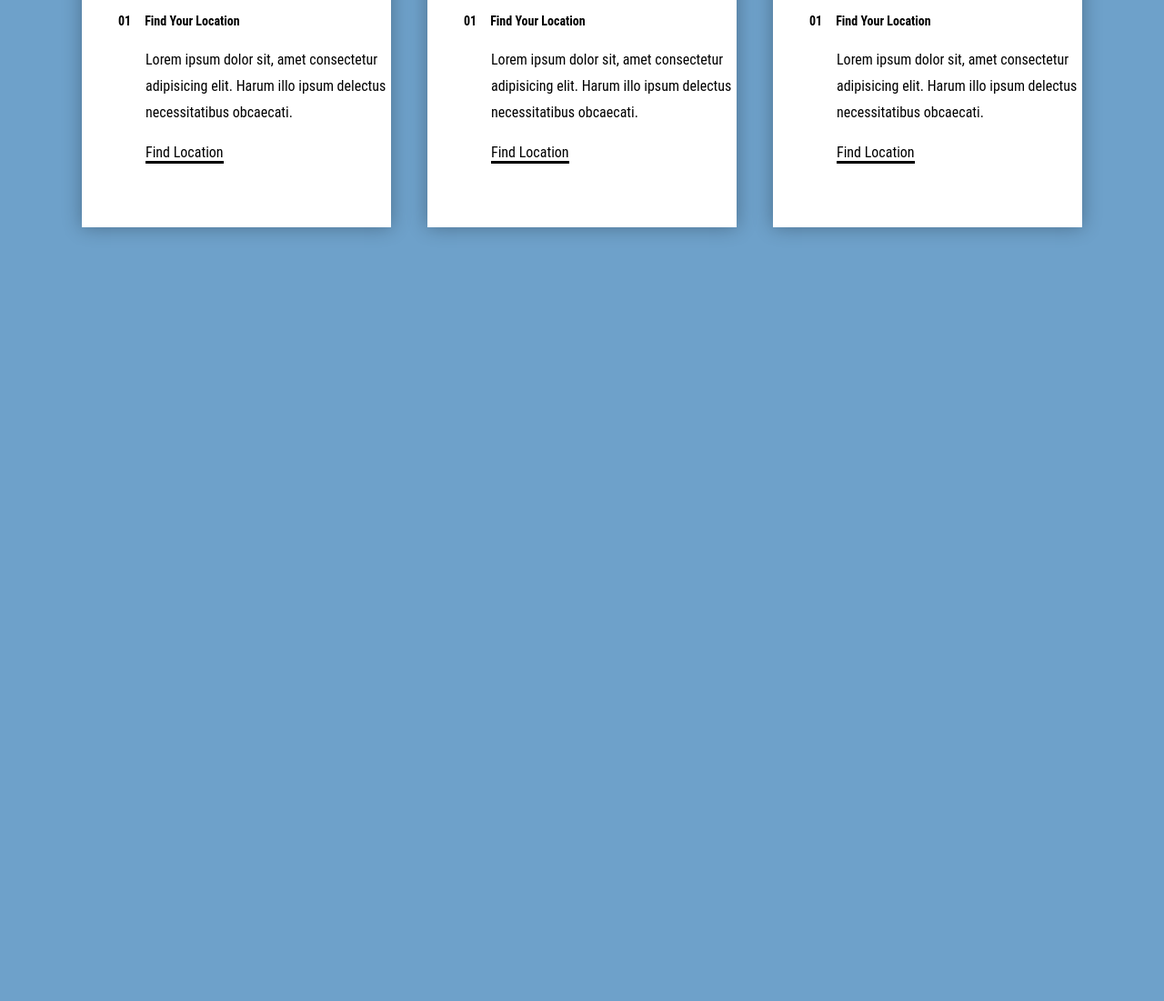
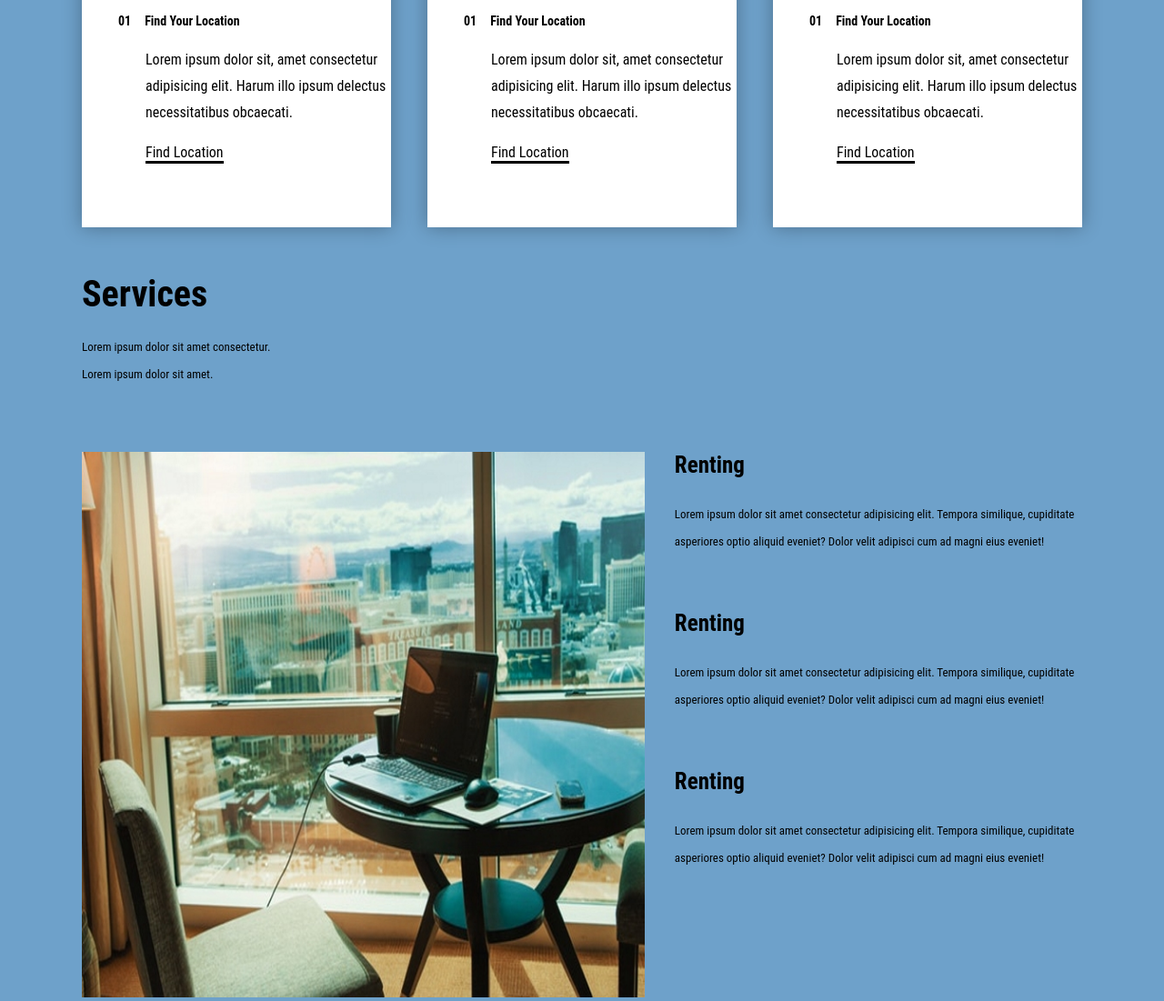
Before and after one commit to EnchantressSam/website-reation, a plain HTML site: page index.html in a window 1280 px wide. Shown: the part 3220-4321 px from the top of the page at 91% size. Before the commit the page ends 3520 px from the top, so only its background shows below. Drawn offline with Linux system fonts and the light colour scheme.

Commit message:
added section services

```diff
--- a/index.html
+++ b/index.html
@@ -192,6 +192,24 @@
                         </div>
                 </div>
             </section>
+            <section class="services wrapper">
+                <h2>Services</h2>
+                <p>Lorem ipsum dolor sit amet consectetur.</p>
+                <p>Lorem ipsum dolor sit amet.</p>
+                <div class="serv-container">
+                    <div class="serv-img-container">
+                        <img src="img/servroom.jpg" alt="">
+                    </div>
+                    <div class="serv-text">
+                        <h4>Renting</h4>
+                        <p>Lorem ipsum dolor sit amet consectetur adipisicing elit. Tempora similique, cupiditate asperiores optio aliquid eveniet? Dolor velit adipisci cum ad magni eius eveniet!</p>
+                        <h4>Renting</h4>
+                        <p>Lorem ipsum dolor sit amet consectetur adipisicing elit. Tempora similique, cupiditate asperiores optio aliquid eveniet? Dolor velit adipisci cum ad magni eius eveniet!</p>
+                        <h4>Renting</h4>
+                        <p>Lorem ipsum dolor sit amet consectetur adipisicing elit. Tempora similique, cupiditate asperiores optio aliquid eveniet? Dolor velit adipisci cum ad magni eius eveniet!</p>
+                    </div>
+                </div>
+            </section>
 
         </main>
 
--- a/style.css
+++ b/style.css
@@ -256,8 +256,36 @@ nav {
   margin-top: 20px;
   border-bottom: 3px solid #000000;
 }
-.stepblock .stepinfolast:hover{
-  border-bottom: 3px solid #fff;
+
+.serv-container{
+  display: flex;
+  margin-top: 70px;
+}
+.services img{
+  width: 100%;
+  height: auto;
+}
+.serv-img-container{
+  width: 58%;
+}
+.serv-text{
+  width: 42%;
+  margin-left: 3%;
+}
+.serv-text p{
+  margin-bottom: 60px;
+}
+.services h2{
+font-size: 40px;
+margin-bottom: 20px;
+}
+.services p{
+  font-size: 13px;
+  line-height: 30px;
+}
+.services h4{
+  font-size: 25px;
+  margin-bottom: 25px;
 }
 
 @media screen and (max-width: 765px) {
@@ -389,4 +417,15 @@ nav {
       margin-left: 5%;
       margin-bottom: 15px;
     }
+    .serv-container{
+      margin-top: 20px;
+      flex-direction: column;
+    }
+    .serv-img-container{
+      width: 100%;
+    }
+    .serv-text{
+      width: 97%;
+      margin-right: 3%;
+    }
 }
```
Also changed, not shown: img/servroom.jpg (added).
